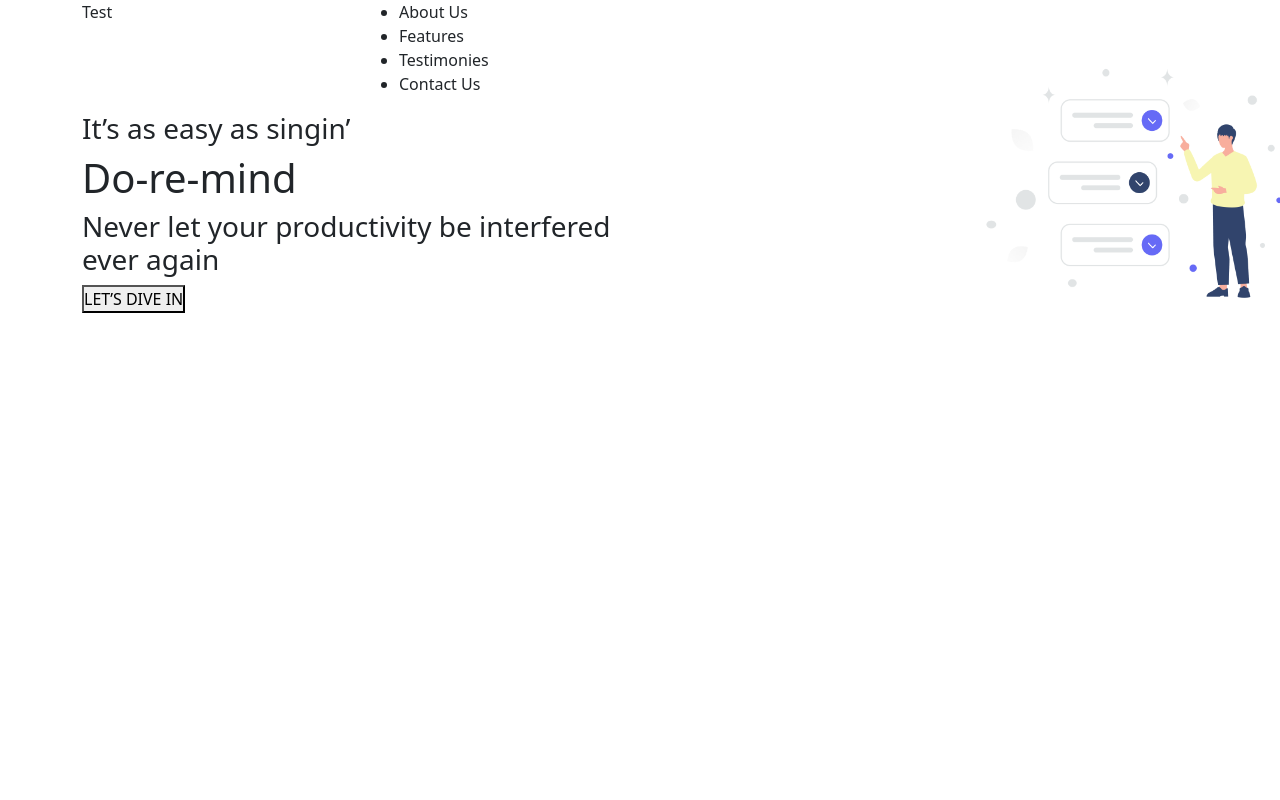
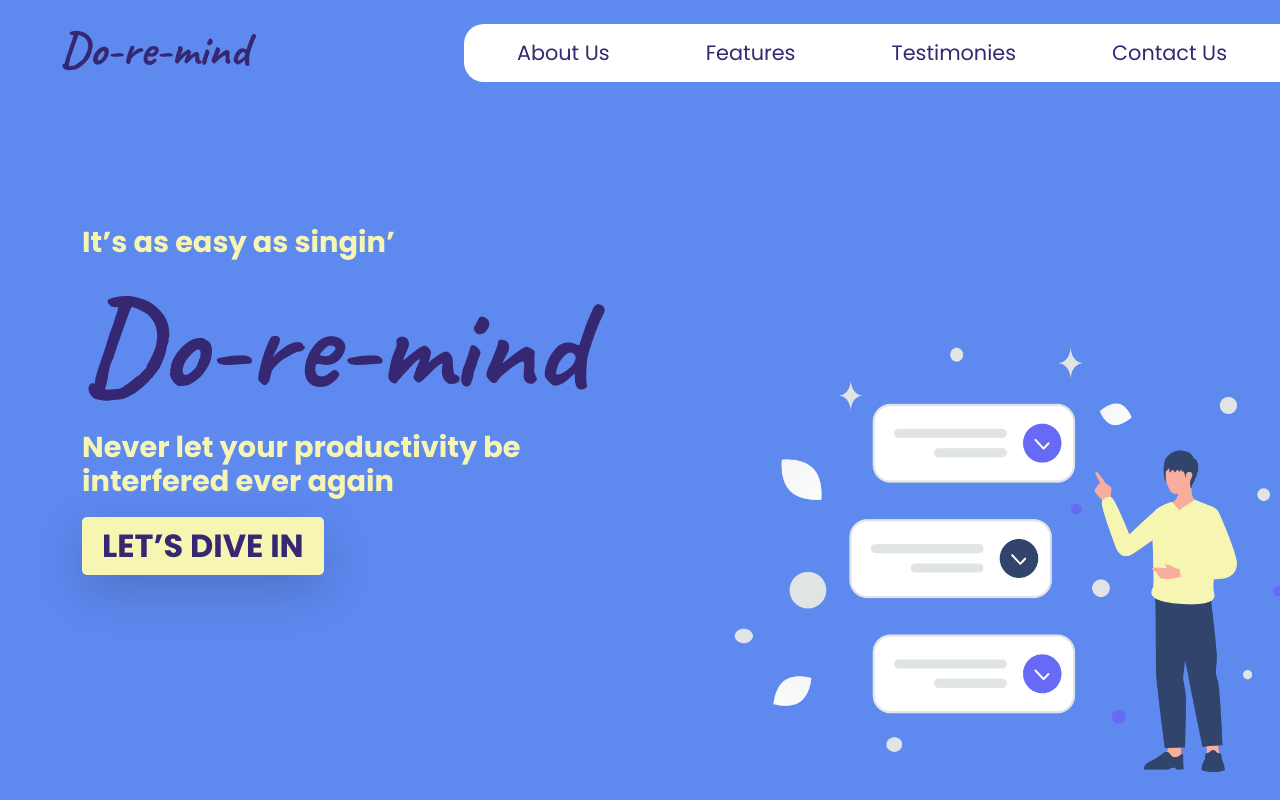
Before and after one commit to hawryyy30/Do-Re-Mind-Todo-App, a PHP site: page /index.html in a window 1280 px wide. Run offline with PHP 8.4, Linux system fonts and the light colour scheme.

Commit message:
Styling hero page and navbar

```diff
--- a/index.html
+++ b/index.html
@@ -18,6 +18,12 @@
 			href="https://fonts.googleapis.com/css2?family=Caveat:wght@400;500;600;700&display=swap"
 			rel="stylesheet"
 		/>
+		<link rel="preconnect" href="https://fonts.googleapis.com" />
+		<link rel="preconnect" href="https://fonts.gstatic.com" crossorigin />
+		<link
+			href="https://fonts.googleapis.com/css2?family=Caveat:wght@400;500;600;700&family=Poppins:ital,wght@0,100;0,200;0,300;0,400;0,500;0,700;1,100;1,200;1,300;1,400;1,700&display=swap"
+			rel="stylesheet"
+		/>
 		<!-- Javascript -->
 		<script
 			src="https://cdn.jsdelivr.net/npm/@popperjs/core@2.11.6/dist/umd/popper.min.js"
@@ -31,33 +37,54 @@
 			crossorigin="anonymous"
 			defer
 		></script>
-
 		<title>Do-re-mind</title>
 	</head>
-	<body>
-		<nav>
-			<div class="container">
-				<div class="row">
-					<div class="col-md-3">Test</div>
-					<div class="col-md-9 d-flex">
-						<ul>
-							<li>About Us</li>
-							<li>Features</li>
-							<li>Testimonies</li>
-							<li>Contact Us</li>
-						</ul>
-					</div>
+	<header>
+		<nav class="navbar navbar-expand-lg fixed-top">
+			<div class="container-fluid">
+				<a class="navbar-brand ps-5" href="#">Do-re-mind</a>
+				<button
+					class="navbar-toggler"
+					type="button"
+					data-bs-toggle="collapse"
+					data-bs-target="#navbarSupportedContent"
+					aria-controls="navbarSupportedContent"
+					aria-expanded="false"
+					aria-label="Toggle navigation"
+				>
+					<span class="navbar-toggler-icon"></span>
+				</button>
+				<div class="collapse navbar-collapse" id="navbarSupportedContent">
+					<ul class="navbar-nav ms-auto mb-2 mt-2 mb-lg-0 navitem">
+						<li class="nav-item">
+							<a class="nav-link px-5" href="#">About Us</a>
+						</li>
+						<li class="nav-item">
+							<a class="nav-link px-5" href="#">Features</a>
+						</li>
+						<li class="nav-item">
+							<a class="nav-link px-5" href="#">Testimonies</a>
+						</li>
+						<li class="nav-item">
+							<a class="nav-link px-5" href="#">Contact Us</a>
+						</li>
+					</ul>
 				</div>
 			</div>
 		</nav>
+	</header>
+	<body>
+		<!-- Hero Section -->
 		<section id="hero">
 			<div class="container h-100">
 				<div class="row h-100">
-					<div class="col-md-6">
+					<div class="col-md-6 my-auto">
 						<h3>It’s as easy as singin’</h3>
 						<h1>Do-re-mind</h1>
 						<h3>Never let your productivity be interfered ever again</h3>
-						<button>LET’S DIVE IN</button>
+						<button type="button" class="btn-lg shadow-lg">
+							LET’S DIVE IN
+						</button>
 					</div>
 				</div>
 				<div>
--- a/style/css/style.css
+++ b/style/css/style.css
@@ -54,18 +54,63 @@ svg {
 
 /* /CSS RESET */
 
+/* Navigation Bar */
+.navitem {
+	background-color: white;
+	position: absolute;
+	float: right;
+	right: 0;
+	padding: 5px;
+	border-radius: 20px 0px 0px 20px;
+}
+.navbar-brand {
+	font-family: caveat;
+	font-size: 3rem;
+	color: #352771;
+	font-weight: bold;
+}
+
+.nav-link {
+	font-family: poppins;
+	font-size: 1.3rem;
+	color: #352771;
+}
+/* End of Navigation bar */
+
 /* Hero */
 #hero {
 	position: relative;
+	height: 100vh;
+	background-color: #5e89ef;
+}
+#hero h1 {
+	font-family: caveat;
+	color: #352771;
+	font-size: 8rem;
+	font-weight: bold;
+}
+#hero h3 {
+	font-family: poppins;
+	font-size: 1.8rem;
+	color: #f7f5b2;
+	font-weight: bold;
 }
 .illustration {
 	position: absolute;
 	float: right;
-	width: 350px;
+	width: 650px;
 	bottom: 0;
 	right: 0;
 }
-
-nav .container .row .col-md-9 > li {
-	text-decoration: none;
+#hero button {
+	font-family: poppins;
+	padding: 5px 20px 5px 20px;
+	border-radius: 5px;
+	font-size: 2rem;
+	font-weight: bold;
+	color: #352771;
+	background-color: #f7f5b2;
+	border: none;
+	margin-top: 10px;
 }
+/* End of Hero */
```
